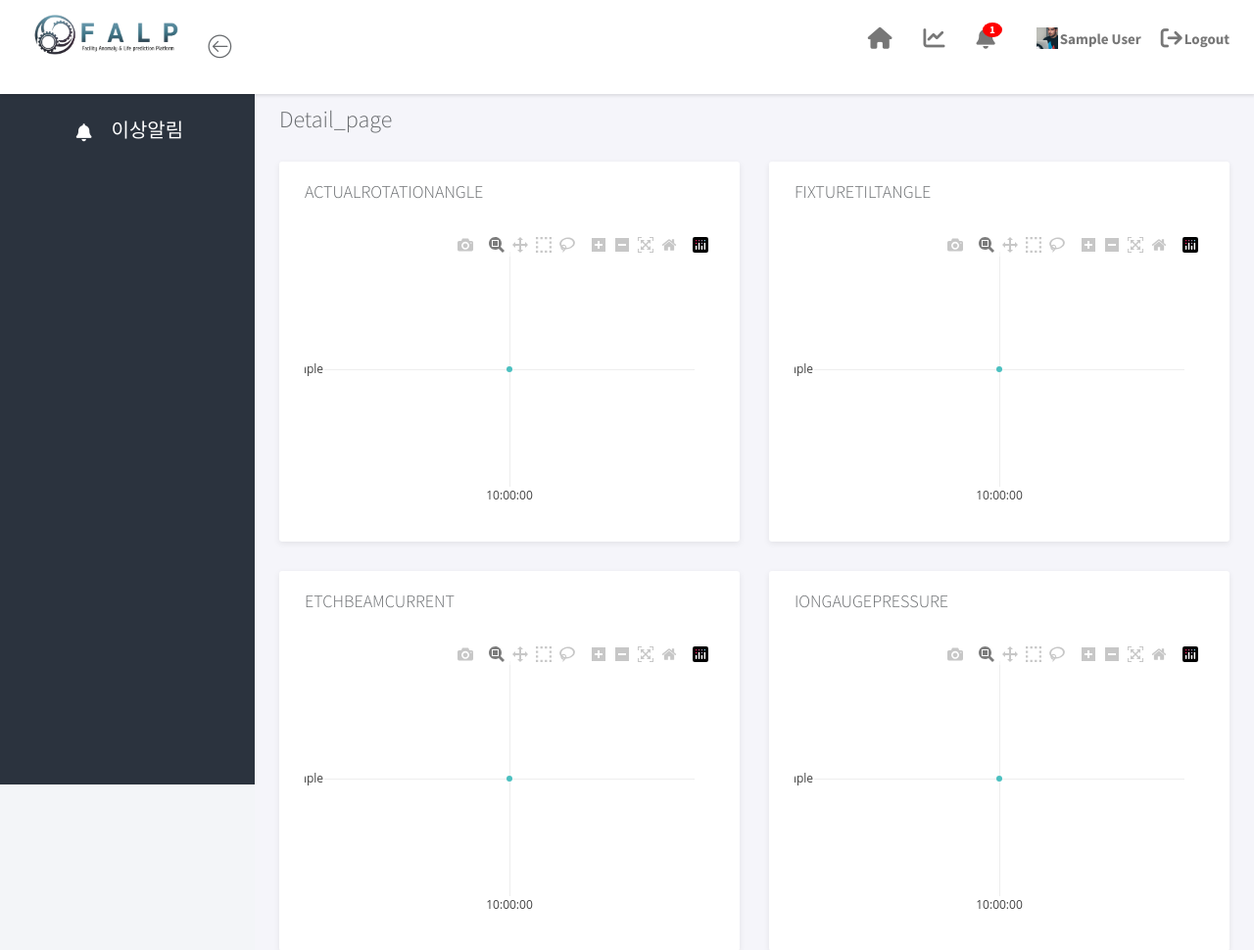
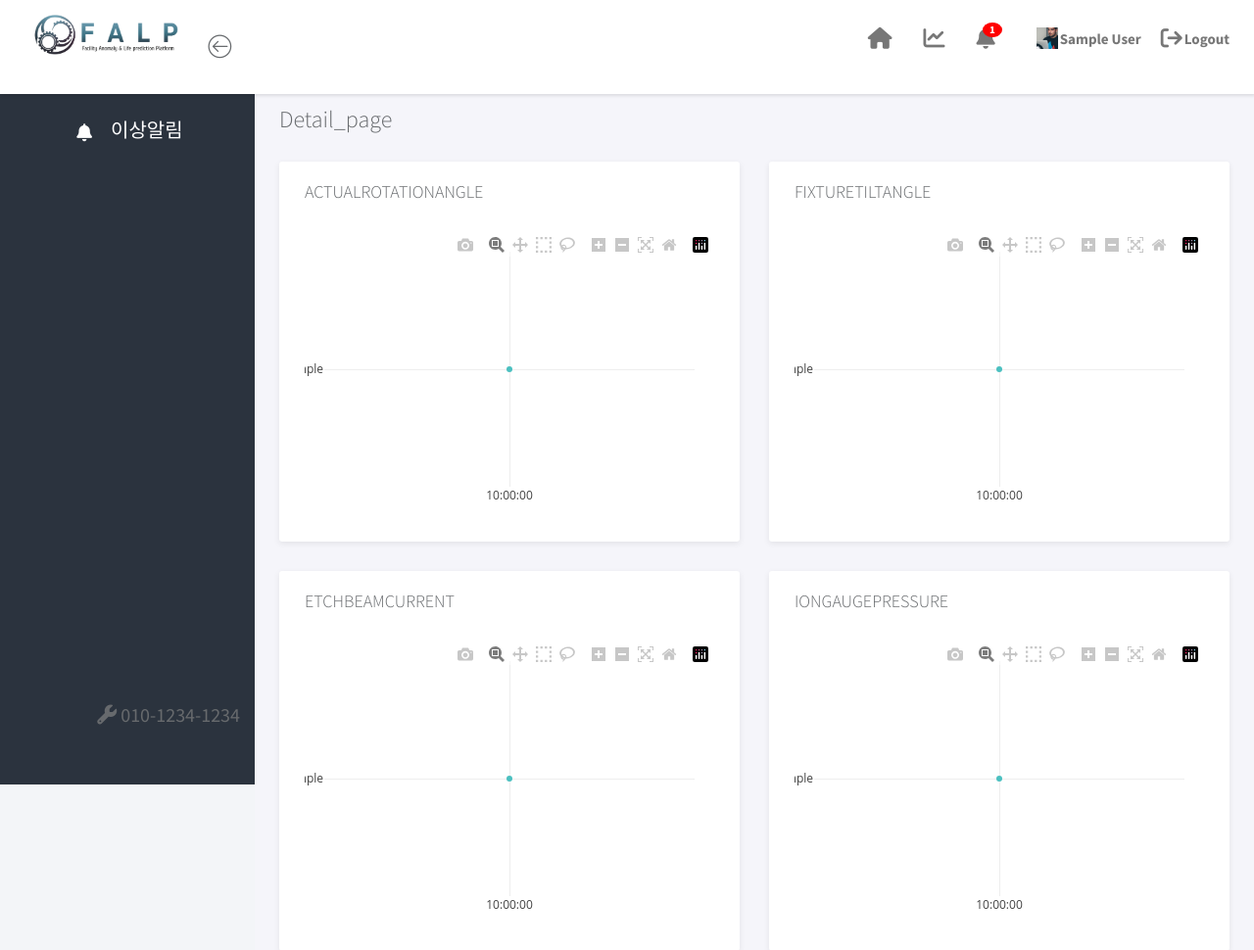
Before and after one commit to LIMEMONI/J6, a FastAPI app: page /alram.html?time=None&xlim_s=0&xlim_e=0 in a window 1280 px wide. Shown: the top 970 px of the page at 98% size. Run offline with FastAPI, Linux system fonts and the light colour scheme; the visitor is signed in with stand-in values (Sample User, id 1); tables that the repository leaves empty or names only in its code hold one stand-in row (values such as "Sample post"); some libraries are stand-ins or nearby versions.

Commit message:
상단바수정

```diff
--- a/templates/alram.html
+++ b/templates/alram.html
@@ -1,7 +1,7 @@
 <!DOCTYPE html>
 <html lang="en">
 <head>
-    <title>Abnormal detectionㅣFALP Service  </title>
+    <title>AbnormalㅣFALP Service</title>
     <meta charset="utf-8">
     <meta http-equiv="X-UA-Compatible" content="IE=edge,chrome=1">
     <meta name="viewport" content="width=device-width, initial-scale=1.0, maximum-scale=1.0, user-scalable=0">
@@ -18,8 +18,8 @@
     <!-- GOOGLE FONTS -->
     <link href="https://fonts.googleapis.com/css?family=Source+Sans+Pro:300,400,600,700" rel="stylesheet">
     <!-- ICONS -->
-    <link rel="apple-touch-icon" sizes="76x76" href="/static/img/j6.png">
-    <link rel="icon" type="image/png" sizes="96x96" href="/static/img/j6.png">
+    <link rel="apple-touch-icon" sizes="76x76" href="/static/img/top-icon.png">
+    <link rel="icon" type="image/png" sizes="96x96" href="/static/img/top-icon.png">
     <!-- D3.js 라이브러리 추가 -->
     <script src="https://d3js.org/d3.v7.min.js"></script>
     <script src="https://code.jquery.com/jquery-3.6.0.min.js"></script>
@@ -28,9 +28,9 @@
     <script src="https://maxcdn.bootstrapcdn.com/bootstrap/3.4.1/js/bootstrap.min.js"></script>
     <script src="https://kit.fontawesome.com/02c33e7f68.js" crossorigin="anonymous"></script>
     <style>
-        /* Google Fonts에서 가져온 Roboto 폰트를 적용 */
+        /* Google Fonts에서 가져온 Source Sans Pro 폰트를 적용 */
         #sidebar-nav {
-            font-family: 'Roboto', sans-serif;
+            font-family: 'Source Sans Pro', sans-serif;
             font-size: 20px;
         }
 
@@ -70,7 +70,7 @@
     <style>
         /* 스크롤 가능한 목록 스타일 */
         .nav-scroll {
-            max-height: 470px; /* 스크롤 가능한 높이를 조절하십시오. */
+            max-height: 610px; /* 스크롤 가능한 높이를 조절하십시오. */
             overflow-y: scroll;
         }
     </style>
@@ -137,14 +137,21 @@
                     <div class="nav-scroll">
                         <ul class="nav">
                             <li>
-                                <a href="#subPages" data-toggle="collapse" class="collapsed"><i class="fa-solid fa-bell"></i> <span> 이상알림 </span> </i></a>
+                                <a href="#subPages" data-toggle="collapse" class="collapsed">
+                                    <i class="fa-solid fa-bell"></i> <span> 이상알림 </span>
+                                </a>
                                 <div id="subPages" class="collapse">
                                     <ul class="nav">
                                         {% for item in bar_lis %}
                                             {% set val = item[0] %}
                                             {% set i_s = item[1] %}
                                             {% set i_e = item[2] %}
-                                            <li><a href="/alram.html?time={{ val }}&xlim_s={{ i_s }}&xlim_e={{ i_e }}">{{ val }}<br> 이상발생 </a></li>
+                                            <li>
+                                                <a href="/alram.html?time={{ val }}&xlim_s={{ i_s }}&xlim_e={{ i_e }}">
+                                                    <span style="font-size: 10px; display: block;">{{ val }}</span>
+                                                    <span style="font-size: 10px; display: block;">이상발생</span>
+                                                </a>
+                                            </li>
                                         {% endfor %}
                                     </ul>
                                 </div>
@@ -152,6 +159,11 @@
                         </ul>
                     </div>
                 </nav>
+                <footer style="text-align: center;">
+                    <div class="container-fluid">
+                        <li><i class="fa-solid fa-wrench"></i><span> 010-1234-1234</span></li>
+                    </div>
+                </footer>
             </div>
         </div>
 
--- a/templates/dashboard.html
+++ b/templates/dashboard.html
@@ -18,8 +18,8 @@
     <!-- GOOGLE FONTS -->
     <link href="https://fonts.googleapis.com/css?family=Source+Sans+Pro:300,400,600,700" rel="stylesheet">
     <!-- ICONS -->
-    <link rel="apple-touch-icon" sizes="76x76" href="/static/img/j6.png">
-    <link rel="icon" type="image/png" sizes="76x76" href="static/img/top-icon.png">
+    <link rel="apple-touch-icon" sizes="76x76" href="/static/img/top-icon.png">
+    <link rel="icon" type="image/png" sizes="96x96" href="/static/img/top-icon.png">
     <!-- D3.js 라이브러리 추가 -->
     <script src="https://d3js.org/d3.v7.min.js"></script>
     <script src="https://code.jquery.com/jquery-3.6.0.min.js"></script>
--- a/templates/index.html
+++ b/templates/index.html
@@ -161,11 +161,11 @@
         <span class="close" id="closeModal">&times;</span>
         <form id="contact-form">
             <div class="header" style="color: #fff; margin-top: 20px;">
-                <p>CONTACT</p>
+                <h1>CONTACT</h1>
                 <br>
             </div>
             <div class="detail" style="color: #fff;">
-                <p>문의 사항은 아래 형식을 작성해주시면 추후 연락드리겠습니다.</p>
+                <p>문의 사항은 아래 양식을 작성해주시면 추후 연락드리겠습니다.</p>
                 <br>
             </div>
             <div class="row">
@@ -200,7 +200,7 @@
                 <h3>개인정보 수집 동의(필수) </h3>
                 <p> 수집하는 개인정보 항목 : 이름, 전화번호, 이메일 주소, 소속, 부서</p>
                 <p> 작성해 주시는 개인정보는 문의 접수를 위해 1년간 보관됩니다.</p>
-                <p> 이용자는 본 동의를 거부할 수 있으나, 미동의 시 문의 접수가 불가능합니다.</p>
+                <p> 이용자는 동의를 거부할 수 있으나, 미동의 시 문의 접수가 불가능합니다.</p>
             </div>
             <div class="footer_checkbox" style="color: #fff;">
                 <input type="checkbox" id="check_select" name="checkbox">
```
